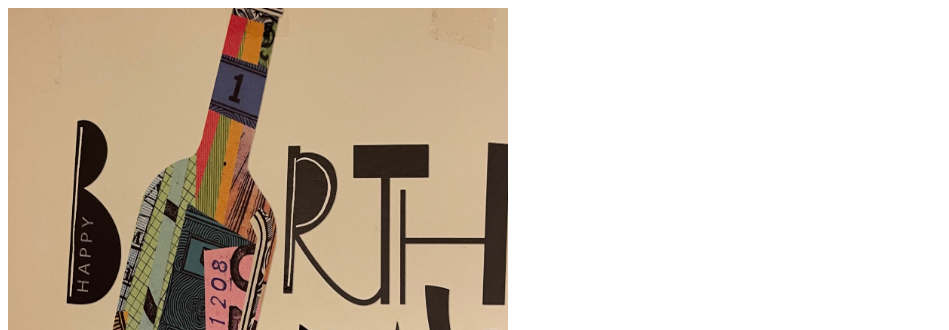
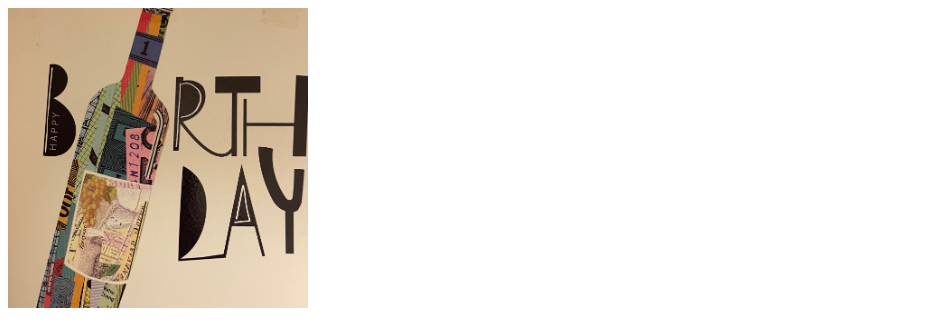
Before and after one commit to CJJ8848/CJJ8848.github.io, a plain HTML site: page index.html in a window 1280 px wide. Shown: the top 330 px of the page, without its empty margins (0-949 px from the left). Drawn offline with Linux system fonts and the light colour scheme.

Commit message:
Update index.html

```diff
--- a/index.html
+++ b/index.html
@@ -1,7 +1,7 @@
 <!DOCTYPE html>
 <html>
 <body>
-<img src="img1.jpg" alt="happybirthday" width="500" height="600">
+<img src="img1.jpg" alt="happybirthday" width="300" height="300">
 <h1>生日快乐！ & 圣诞快乐！ & 新年快乐！</h1>
 <p>祝klara在伦敦度过愉快一年！记得之前喝酒你说生日好像在12月，前几天去爱丁堡玩，于是买了一条围巾送给你当作生日礼物。</p>
 </body>
```
